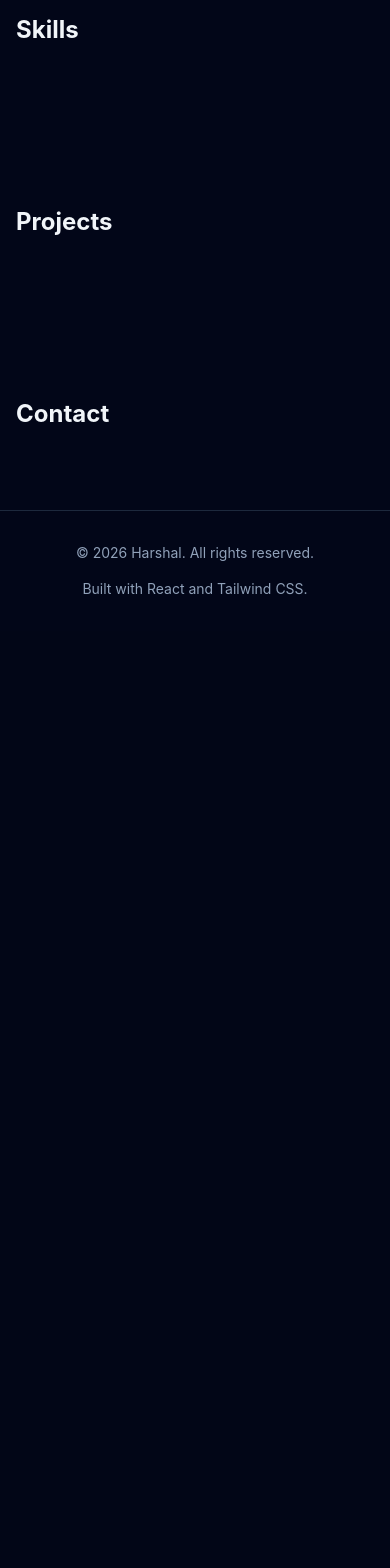
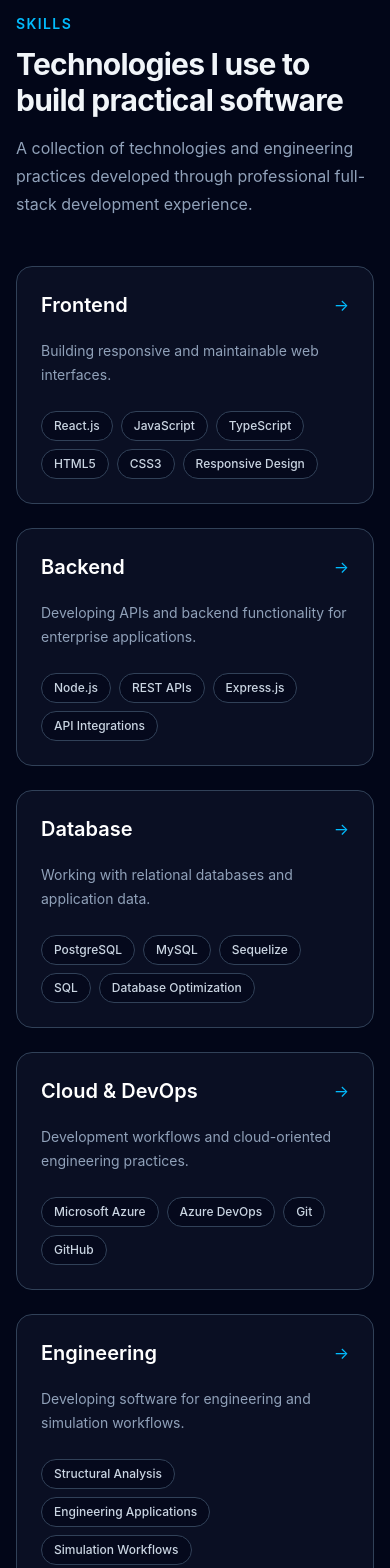
Before and after one commit to HarshalJaware/personal-portfolio, a React (Vite) app: page / in a window 390 px wide. Shown: the part 2720-4288 px from the top of the page. Before the commit the page ends 3351 px from the top, so only its background shows below. Built offline with nearby package versions, Linux system fonts and the light colour scheme.

Commit message:
add skills and experience sections

```diff
--- a/src/App.jsx
+++ b/src/App.jsx
@@ -4,6 +4,8 @@
 import Footer from './components/layout/Footer';
 import Hero from './components/sections/Hero';
 import About from './components/sections/About';
+import Skills from './components/sections/Skills';
+import Experience from './components/sections/Experience';
 
 const App = () => {
   return (
@@ -14,10 +16,8 @@
         <Container>
           <Hero />
           <About />
-
-          <section id="skills" className="min-h-40 py-20">
-            <h2 className="text-2xl font-bold">Skills</h2>
-          </section>
+          <Skills />
+          <Experience />
 
           <section id="projects" className="min-h-40 py-20">
             <h2 className="text-2xl font-bold">Projects</h2>
--- a/src/components/layout/Navbar.jsx
+++ b/src/components/layout/Navbar.jsx
@@ -2,8 +2,10 @@
 
 function Navbar() {
   const navigationItems = [
+    { label: 'Home', href: '#home' },
     { label: 'About', href: '#about' },
     { label: 'Skills', href: '#skills' },
+    { label: 'Experience', href: '#experience' },
     { label: 'Projects', href: '#projects' },
     { label: 'Contact', href: '#contact' },
   ];
--- /dev/null
+++ b/src/components/sections/Experience.jsx
@@ -0,0 +1,76 @@
+import SectionHeading from '../common/SectionHeading';
+import { experience } from '../../data/experience';
+
+const Experience = () => {
+  return (
+    <section id="experience" className="py-20">
+      <SectionHeading
+        eyebrow="EXPERIENCE"
+        title="Professional experience"
+        description="More than 8 years of experience developing web applications, enterprise software, APIs, and engineering solutions."
+      />
+
+      <div className="relative mt-12">
+        <div className="absolute left-[7px] top-2 hidden h-[calc(100%-8px)] w-px bg-slate-700 sm:block" />
+
+        <div className="space-y-10">
+          {experience.map((item) => (
+            <article
+              key={`${item.company}-${item.role}`}
+              className="relative sm:pl-10"
+            >
+              <span className="absolute left-0 top-2 hidden h-4 w-4 rounded-full border-4 border-slate-950 bg-sky-400 sm:block" />
+
+              <div className="rounded-2xl border border-slate-700 bg-slate-900/60 p-6 transition duration-300 hover:border-sky-500/50">
+                <div className="flex flex-col gap-2 sm:flex-row sm:items-start sm:justify-between">
+                  <div>
+                    <p className="text-sm font-medium text-sky-400">
+                      {item.period}
+                    </p>
+
+                    <h3 className="mt-2 text-xl font-semibold text-white">
+                      {item.role}
+                    </h3>
+
+                    <p className="mt-1 text-slate-400">
+                      {item.company}
+                    </p>
+                  </div>
+                </div>
+
+                <p className="mt-6 leading-7 text-slate-300">
+                  {item.description}
+                </p>
+
+                <ul className="mt-6 space-y-3">
+                  {item.responsibilities.map((responsibility) => (
+                    <li
+                      key={responsibility}
+                      className="flex gap-3 text-sm leading-6 text-slate-400"
+                    >
+                      <span className="mt-2 h-1.5 w-1.5 shrink-0 rounded-full bg-sky-400" />
+                      <span>{responsibility}</span>
+                    </li>
+                  ))}
+                </ul>
+
+                <div className="mt-6 flex flex-wrap gap-2">
+                  {item.technologies.map((technology) => (
+                    <span
+                      key={technology}
+                      className="rounded-full border border-slate-700 px-3 py-1 text-xs text-slate-300"
+                    >
+                      {technology}
+                    </span>
+                  ))}
+                </div>
+              </div>
+            </article>
+          ))}
+        </div>
+      </div>
+    </section>
+  );
+};
+
+export default Experience;
--- /dev/null
+++ b/src/components/sections/Skills.jsx
@@ -0,0 +1,50 @@
+import SectionHeading from '../common/SectionHeading';
+import { skills } from '../../data/skills';
+
+const Skills = () => {
+  return (
+    <section id="skills" className="py-20">
+      <SectionHeading
+        eyebrow="SKILLS"
+        title="Technologies I use to build practical software"
+        description="A collection of technologies and engineering practices developed through professional full-stack development experience."
+      />
+
+      <div className="mt-12 grid gap-6 sm:grid-cols-2 lg:grid-cols-3">
+        {skills.map((skill) => (
+          <article
+            key={skill.category}
+            className="group rounded-2xl border border-slate-700 bg-slate-900/60 p-6 transition duration-300 hover:-translate-y-1 hover:border-sky-500/50 hover:bg-slate-900"
+          >
+            <div className="mb-5 flex items-center justify-between">
+              <h3 className="text-xl font-semibold text-white">
+                {skill.category}
+              </h3>
+
+              <span className="text-sky-400 transition-transform duration-300 group-hover:translate-x-1">
+                →
+              </span>
+            </div>
+
+            <p className="mb-6 text-sm leading-6 text-slate-400">
+              {skill.description}
+            </p>
+
+            <div className="flex flex-wrap gap-2">
+              {skill.technologies.map((technology) => (
+                <span
+                  key={technology}
+                  className="rounded-full border border-slate-700 bg-slate-950/60 px-3 py-1.5 text-xs font-medium text-slate-300 transition hover:border-sky-500/50 hover:text-sky-400"
+                >
+                  {technology}
+                </span>
+              ))}
+            </div>
+          </article>
+        ))}
+      </div>
+    </section>
+  );
+};
+
+export default Skills;
--- /dev/null
+++ b/src/data/experience.js
@@ -0,0 +1,24 @@
+export const experience = [
+  {
+    role: 'Software Developer 2',
+    company: 'Eiris Innovation India Pvt. Ltd.',
+    period: 'Dec 2025 — Present',
+    description:
+      'Working on enterprise engineering software and full-stack web applications.',
+    responsibilities: [
+      'Developing full-stack functionality using React.js and Node.js.',
+      'Designing and developing backend APIs and application services.',
+      'Working with PostgreSQL and database-driven application functionality.',
+      'Contributing to engineering applications including PoleXpert, SimXpert, and the Eiris Platform.',
+      'Translating business and engineering requirements into maintainable software functionality.',
+    ],
+    technologies: [
+      'React.js',
+      'Node.js',
+      'PostgreSQL',
+      'TypeScript',
+      'REST APIs',
+      'Azure DevOps',
+    ],
+  },
+];
--- /dev/null
+++ b/src/data/skills.js
@@ -0,0 +1,65 @@
+export const skills = [
+  {
+    category: 'Frontend',
+    description: 'Building responsive and maintainable web interfaces.',
+    technologies: [
+      'React.js',
+      'JavaScript',
+      'TypeScript',
+      'HTML5',
+      'CSS3',
+      'Responsive Design',
+    ],
+  },
+  {
+    category: 'Backend',
+    description: 'Developing APIs and backend functionality for enterprise applications.',
+    technologies: [
+      'Node.js',
+      'REST APIs',
+      'Express.js',
+      'API Integrations',
+    ],
+  },
+  {
+    category: 'Database',
+    description: 'Working with relational databases and application data.',
+    technologies: [
+      'PostgreSQL',
+      'MySQL',
+      'Sequelize',
+      'SQL',
+      'Database Optimization',
+    ],
+  },
+  {
+    category: 'Cloud & DevOps',
+    description: 'Development workflows and cloud-oriented engineering practices.',
+    technologies: [
+      'Microsoft Azure',
+      'Azure DevOps',
+      'Git',
+      'GitHub',
+    ],
+  },
+  {
+    category: 'Engineering',
+    description: 'Developing software for engineering and simulation workflows.',
+    technologies: [
+      'Structural Analysis',
+      'Engineering Applications',
+      'Simulation Workflows',
+    ],
+  },
+  {
+    category: 'Software Engineering',
+    description: 'Designing practical and maintainable application solutions.',
+    technologies: [
+      'Full-Stack Development',
+      'Backend Development',
+      'API Design',
+      'Third-Party Integrations',
+      'Database Design',
+    ],
+  },
+];
```
